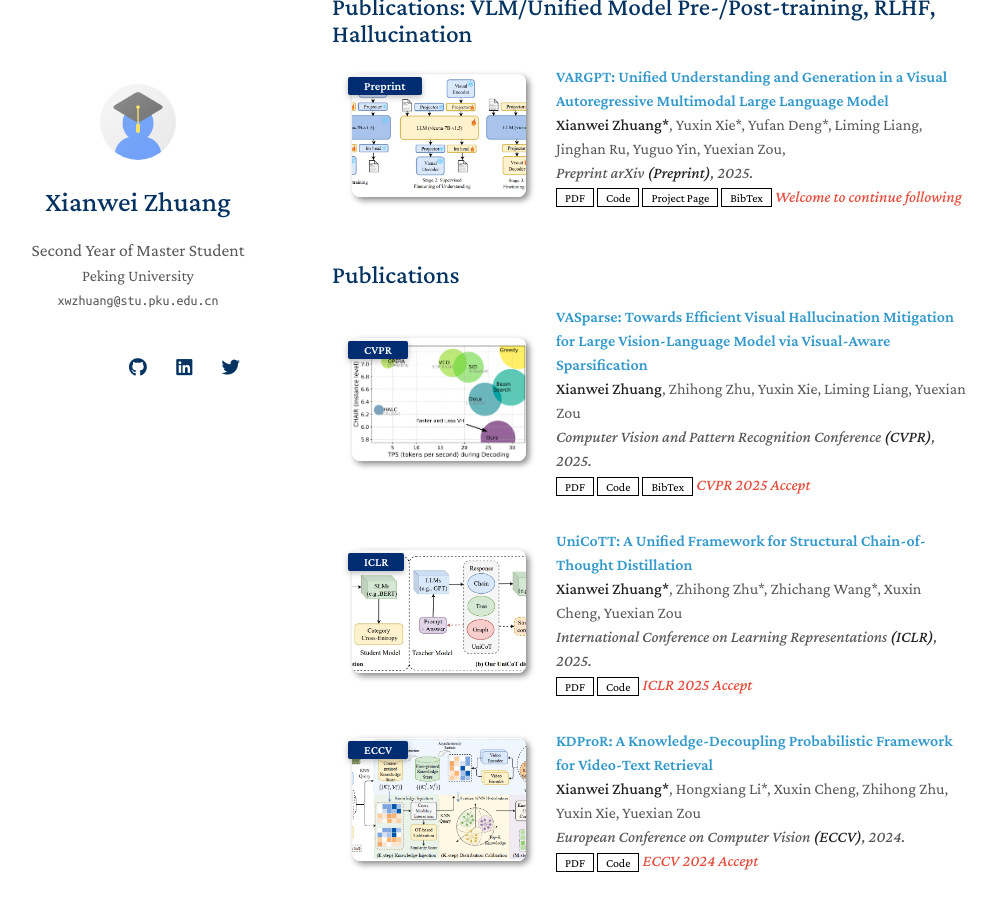
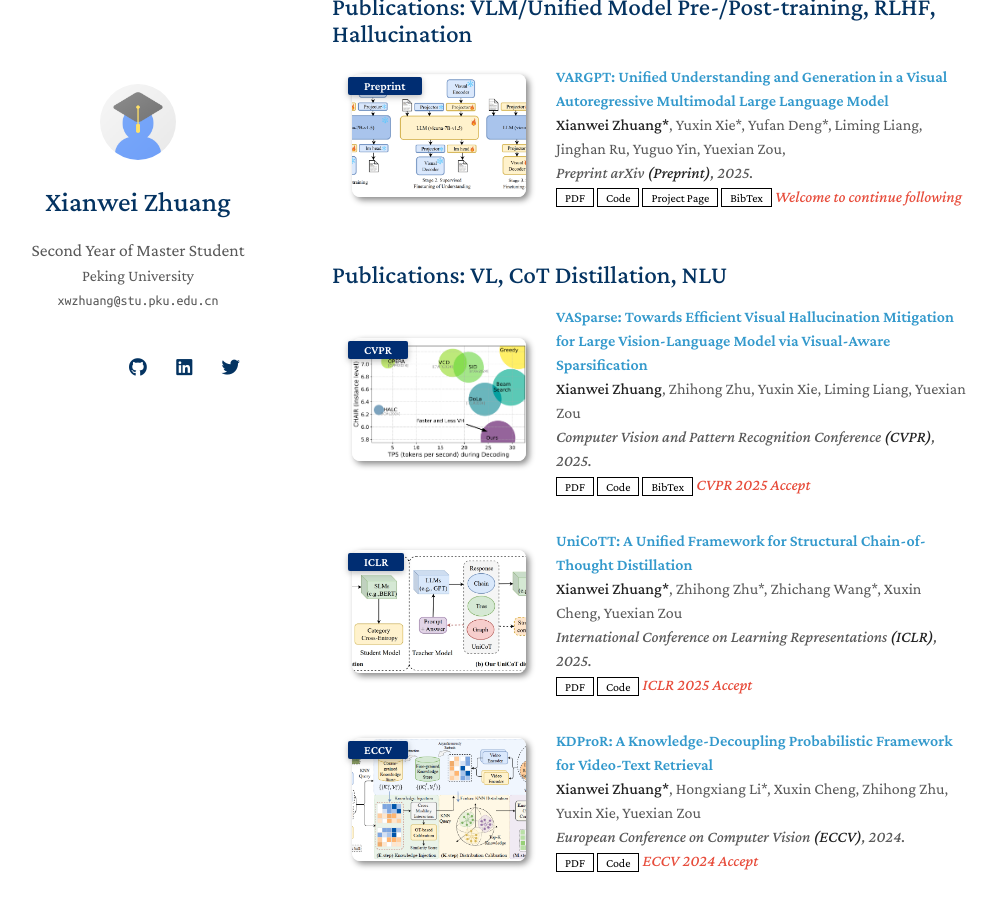
Before and after one commit to mengchuang123/mengchuang123.github.io, a Jekyll site: the page built from index.md, in a window 1280 px wide and 900 px high, scrolled down 982 px. Shown: the whole window, without its empty margins (138-1135 px from the left). Built offline with Jekyll 4.4.1, drawn with Linux system fonts in a browser that asks for light colours; nearby versions of some CDN libraries; a style sheet for code colours, icons or effects is not loaded; our own code applies the rules of GitHub Pages for plain Markdown files.

Commit message:
Update publications.md

```diff
--- a/_includes/publications.md
+++ b/_includes/publications.md
@@ -1,4 +1,4 @@
-<h2 id="publications" style="margin: 2px 0px -15px;">Publications</h2>
+<h2 id="publications" style="margin: 2px 0px -15px;">Publications: VL, CoT Distillation, NLU </h2>
 
 <div class="publications">
 <ol class="bibliography">
```
